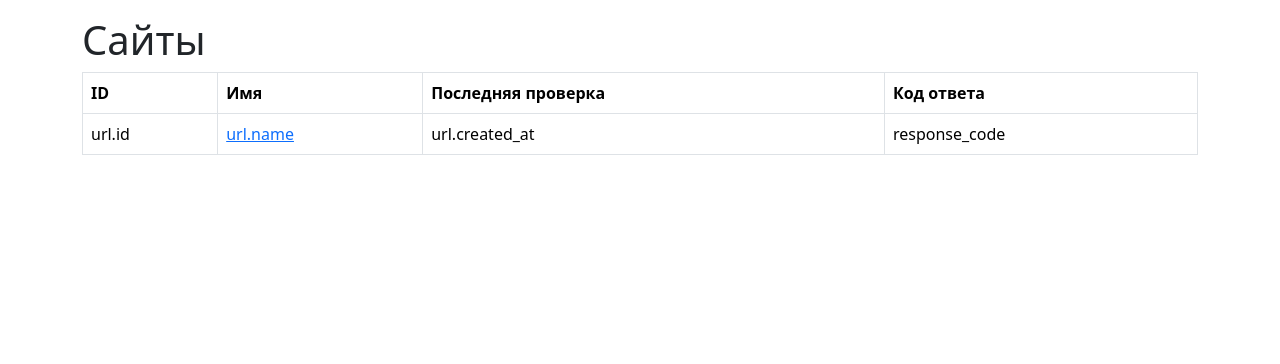
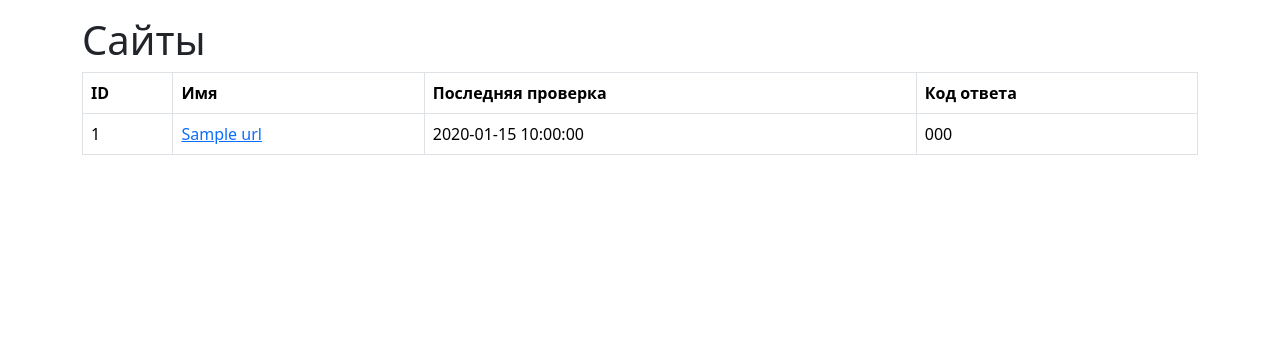
Before and after one commit to rasskazovilya/python-project-83, a Flask app: template page_analyzer/templates/url_table.html in a window 1280 px wide. Shown: the part 56-420 px from the top of the page. Run offline with Flask 3, Linux system fonts and the light colour scheme; the template is opened without the code that fills it: most values are stand-ins (such as "Sample title", 1, 10 or a date in 2020); some libraries are stand-ins or nearby versions.

Commit message:
fix variables for url

```diff
--- a/page_analyzer/templates/url_table.html
+++ b/page_analyzer/templates/url_table.html
@@ -20,7 +20,7 @@
 
           </div>
         </nav>
-      </header>
+    </header>
 
     <main class="flex-grow-1">
         <div class="container-lg mt-3">
@@ -39,14 +39,14 @@
                     <tbody>
                         {% for url in urls %}
                         <tr>
-                            <td>url.id</td>
+                            <td>{{url.id}}</td>
                             <td>
-                                <a href="{{url_for('get_url', id=url.id)}}">
-                                    url.name
+                                <a href="{{url_for('get_site', id=url.id)}}">
+                                    {{url.name}}
                                 </a>
                             </td>
-                            <td>url.created_at</td>
-                            <td>response_code</td>
+                            <td>{{url.created_at}}</td>
+                            <td>{{response_code}}</td>
                         </tr>
                         {% endfor %}
 
```
